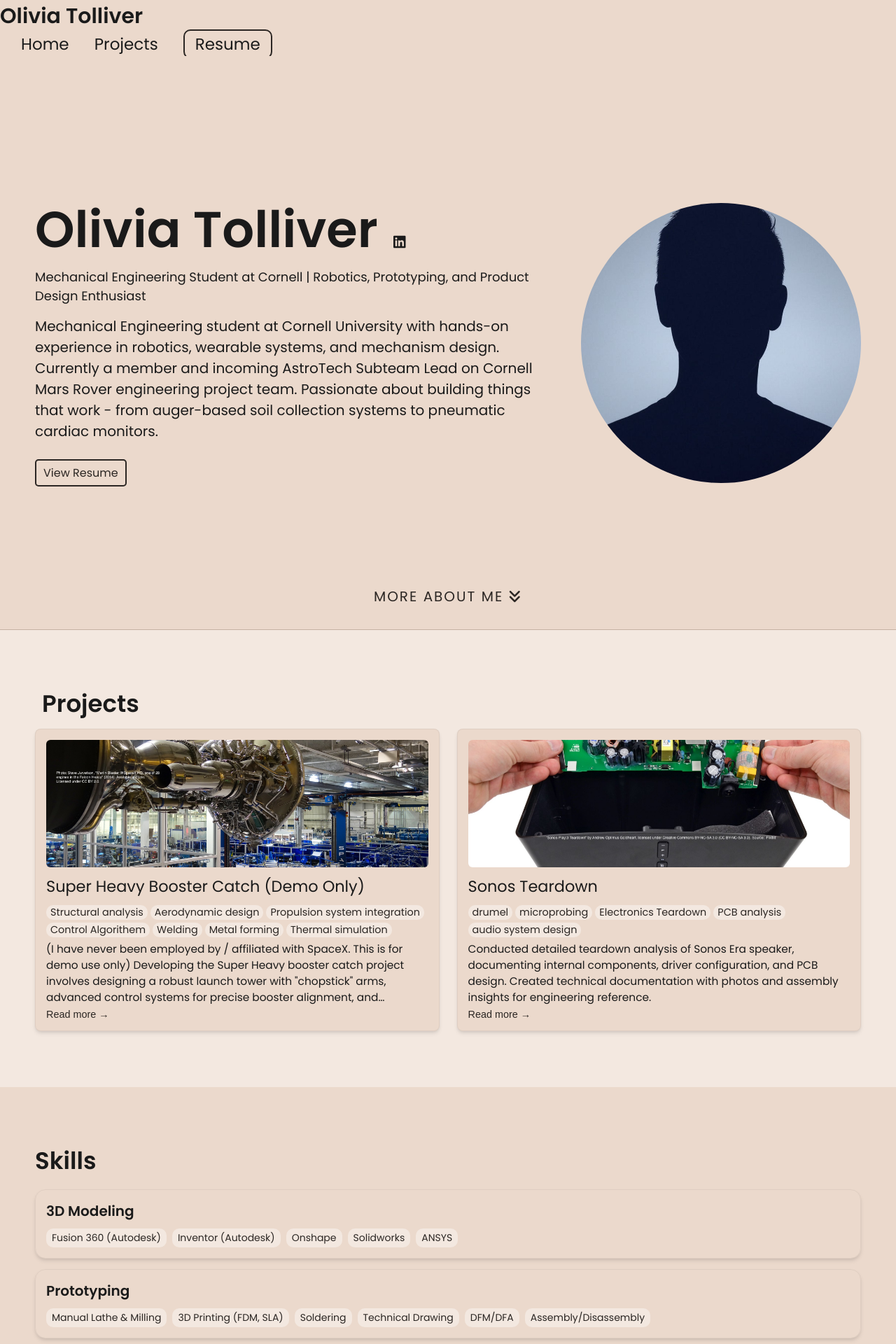
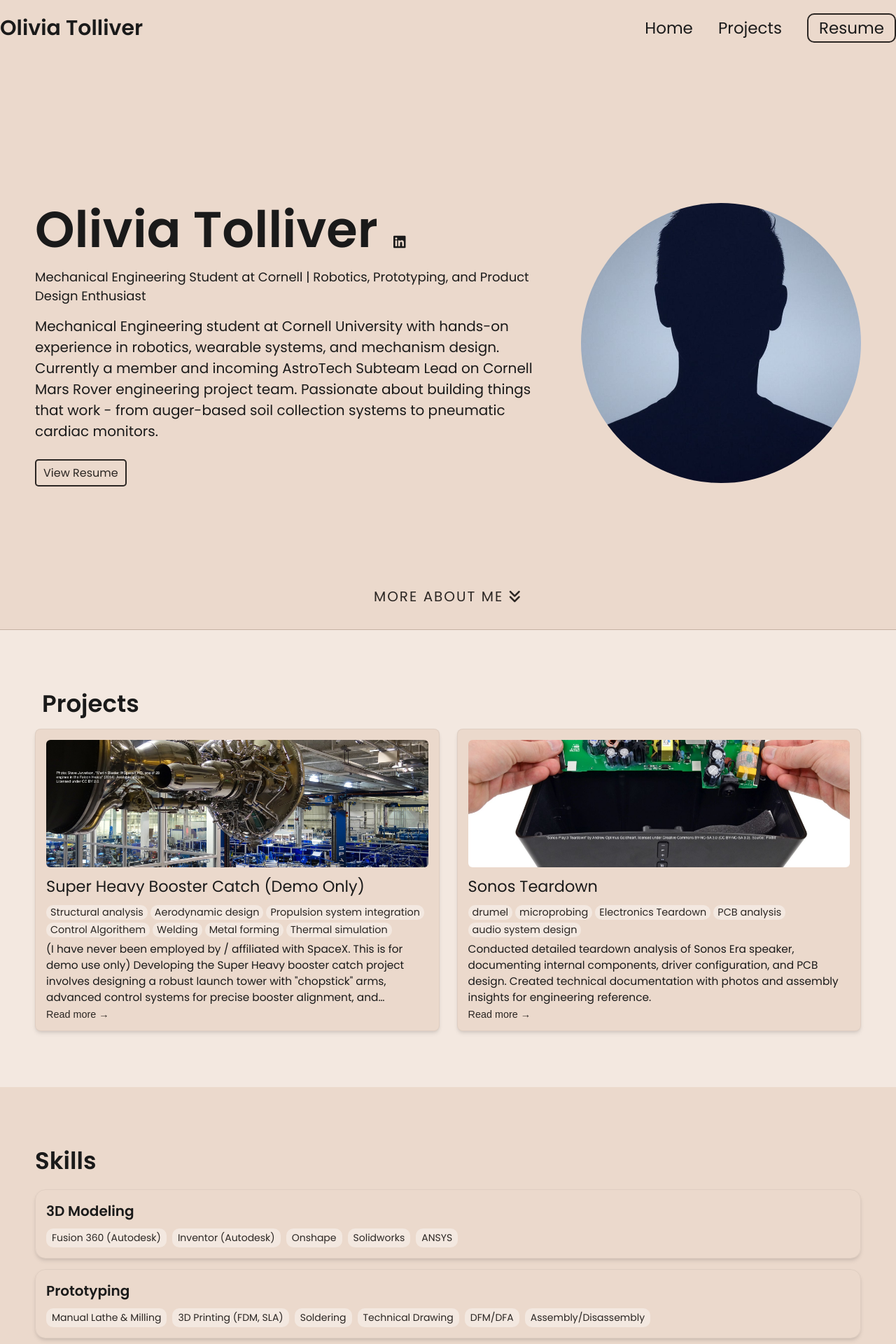
Before and after one commit to oliviatolliver/oliviatolliver.github.io, a Jekyll site: the page built from index.html, in a window 1280 px wide. Shown: the top 1920 px of the page at 70% size. Built offline with Jekyll 4.4.1, drawn with Linux system fonts in a browser that asks for light colours.

Commit message:
fixing navbar

```diff
--- a/_includes/navbar.html
+++ b/_includes/navbar.html
@@ -1,6 +1,5 @@
 <!-- _includes/nav.html -->
 <nav>
-    <div class="content-wrapper">
     <div class="left">
         <a href="/">{{site.name}}</a>
     </div>
@@ -35,5 +34,4 @@
             <span>Resume</span>
         </a>
     </div>
-    </div>
 </nav>
--- a/css/styles.css
+++ b/css/styles.css
@@ -74,6 +74,8 @@
     height: var(--nav-height);
     align-items: center;
     position: relative;
+    max-width: 1400px;
+    margin: 0 auto;
 }
 
 nav .left a {
```
Lines whose indentation alone changed are shown as unchanged.
